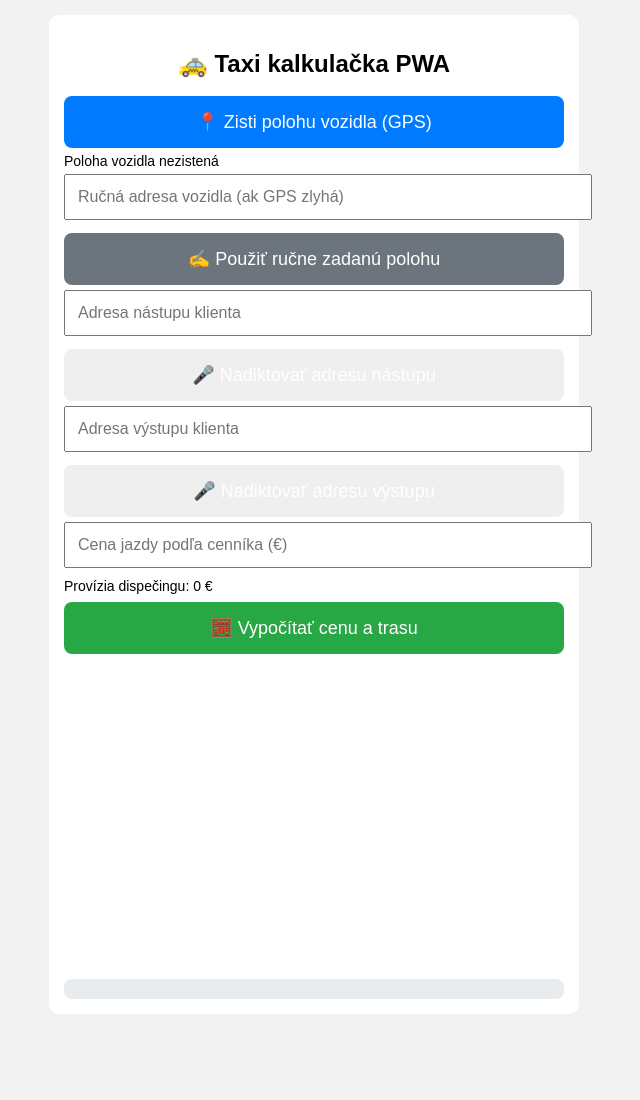
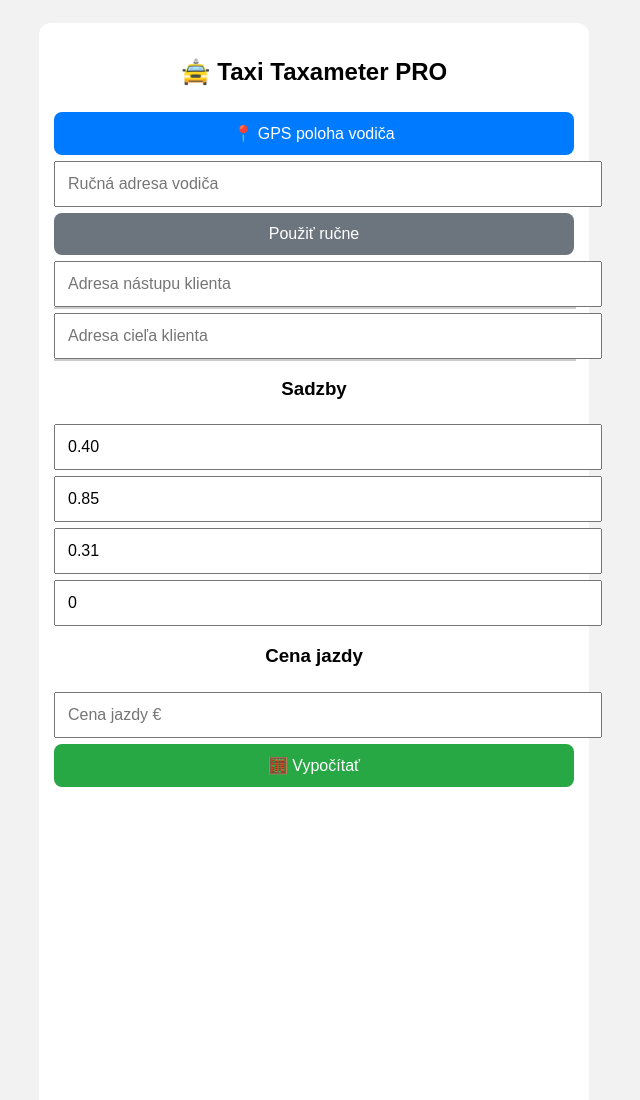
Before and after one commit to x8fwytrnk5-coder/komplettaxikalkulacka, a plain HTML site: page index.html in a window 1280 px wide. Shown: the top 1100 px of the page, without its empty margins (326-966 px from the left). Before the commit the page ends 1029 px from the top, so only its background shows below. Drawn offline with nearby package versions, Linux system fonts and the light colour scheme.

Commit message:
Update title and improve layout for taxi app

```diff
--- a/index.html
+++ b/index.html
@@ -2,51 +2,63 @@
 <html lang="sk">
 <head>
 <meta charset="UTF-8">
-<title>Taxi kalkulačka PWA</title>
+<title>Taxi Taxameter PRO</title>
 <meta name="viewport" content="width=device-width, initial-scale=1.0">
 
-<!-- Inline manifest -->
-<link rel="manifest" href='data:application/json,{"name":"Taxi Kalkulačka","short_name":"Taxi","start_url":"./","display":"standalone","background_color":"#ffffff","theme_color":"#007bff","icons":[{"src":"https://maps.google.com/mapfiles/ms/icons/taxi.png","sizes":"192x192","type":"image/png"},{"src":"https://maps.google.com/mapfiles/ms/icons/taxi.png","sizes":"180x180","type":"image/png"}]}'>
+<link rel="stylesheet" href="https://unpkg.com/leaflet@1.9.4/dist/leaflet.css"/>
 
-<meta name="apple-mobile-web-app-capable" content="yes">
-<meta name="apple-mobile-web-app-title" content="Taxi Kalkulačka">
-<meta name="apple-mobile-web-app-status-bar-style" content="black">
-<link rel="apple-touch-icon" href="https://maps.google.com/mapfiles/ms/icons/taxi.png">
+<style>
+body { font-family: Arial; background:#f2f2f2; padding:15px; }
+.container { max-width:520px; margin:auto; background:#fff; padding:15px; border-radius:12px; }
+h2,h3 { text-align:center; }
+input,button { width:100%; padding:12px; margin-top:6px; font-size:16px; }
+button { border:none; border-radius:8px; color:#fff; }
+.gps { background:#007bff; }
+.calc { background:#28a745; }
+.alt { background:#6c757d; }
+.result { margin-top:15px; padding:12px; background:#e9ecef; border-radius:8px; font-size:16px; }
+.green { color:green; font-weight:bold; }
+.red { color:red; font-weight:bold; }
+#map { height:300px; margin-top:10px; border-radius:8px; }
 
-<link rel="stylesheet" href="https://unpkg.com/leaflet@1.9.4/dist/leaflet.css"/>
-<style>
-body { font-family: Arial; background:#f2f2f2; margin:0; padding:15px; }
-.container { max-width:500px; margin:auto; background:#fff; padding:15px; border-radius:10px; }
-h2 { text-align:center; margin-bottom:10px; }
-button { width:100%; padding:15px; font-size:18px; margin-top:8px; border:none; border-radius:8px; color:white; }
-button.gps { background:#007bff; }
-button.secondary { background:#28a745; }
-button.alt { background:#6c757d; }
-input { width:100%; padding:12px; font-size:16px; margin-top:5px; margin-bottom:5px; }
-.status { font-size:14px; margin-top:5px; }
-.result { margin-top:15px; font-size:18px; background:#e9ecef; padding:10px; border-radius:8px; }
-#map { height:300px; margin-top:10px; border-radius:8px; }
+.autocomplete { position:relative; }
+.suggestions {
+  position:absolute; background:#fff; border:1px solid #ccc;
+  width:100%; z-index:1000; max-height:150px; overflow:auto;
+}
+.suggestions div { padding:6px; cursor:pointer; }
+.suggestions div:hover { background:#eee; }
 </style>
 </head>
+
 <body>
 <div class="container">
-<h2>🚕 Taxi kalkulačka PWA</h2>
+<h2>🚖 Taxi Taxameter PRO</h2>
 
-<button class="gps" onclick="getLocation()">📍 Zisti polohu vozidla (GPS)</button>
-<div class="status" id="locationStatus">Poloha vozidla nezistená</div>
-<input id="manualVehicle" placeholder="Ručná adresa vozidla (ak GPS zlyhá)">
-<button class="alt" onclick="setManualLocation()">✍️ Použiť ručne zadanú polohu</button>
+<button class="gps" onclick="getLocation()">📍 GPS poloha vodiča</button>
+<input id="manualVehicle" placeholder="Ručná adresa vodiča">
+<button class="alt" onclick="setManualLocation()">Použiť ručne</button>
 
+<div class="autocomplete">
 <input id="pickup" placeholder="Adresa nástupu klienta">
-<button onclick="startVoice('pickup')">🎤 Nadiktovať adresu nástupu</button>
+<div id="pickSug" class="suggestions"></div>
+</div>
 
-<input id="dropoff" placeholder="Adresa výstupu klienta">
-<button onclick="startVoice('dropoff')">🎤 Nadiktovať adresu výstupu</button>
+<div class="autocomplete">
+<input id="dropoff" placeholder="Adresa cieľa klienta">
+<div id="dropSug" class="suggestions"></div>
+</div>
 
-<input id="ridePrice" placeholder="Cena jazdy podľa cenníka (€)" type="number" step="0.01">
-<div class="status" id="commissionStatus">Provízia dispečingu: 0 €</div>
+<h3>Sadzby</h3>
+<input id="ratePickup" type="number" step="0.01" value="0.40" placeholder="Sadzba pristavenie €/km">
+<input id="rateKm" type="number" step="0.01" value="0.85" placeholder="Sadzba za 1 km jazdy">
+<input id="costKm" type="number" step="0.01" value="0.31" placeholder="Náklady trasy €/km">
+<input id="extras" type="number" step="0.01" value="0" placeholder="Príplatky €">
 
-<button class="secondary" onclick="calculate()">🧮 Vypočítať cenu a trasu</button>
+<h3>Cena jazdy</h3>
+<input id="ridePrice" type="number" step="0.01" placeholder="Cena jazdy €">
+
+<button class="calc" onclick="calculate()">🧮 Vypočítať</button>
 
 <div id="map"></div>
 <div class="result" id="output"></div>
@@ -54,116 +66,100 @@ input { width:100%; padding:12px; font-size:16px; margin-top:5px; margin-bottom:
 
 <script src="https://unpkg.com/leaflet@1.9.4/dist/leaflet.js"></script>
 <script>
-const PRICE_PER_KM = 0.31;
-const MIN_PRICE = 3.00;
-let vehicleLat, vehicleLng;
-let map, routeLayer;
-let markers = {};
+let vehicle,map,routeLayer;
+let vLat,vLng;
 
-// GPS poloha vozidla
-function getLocation() {
-  navigator.geolocation.getCurrentPosition(pos=>{
-    setVehiclePosition(pos.coords.latitude,pos.coords.longitude,"Poloha vozidla (GPS)");
-  },()=>alert("Nepodarilo sa získať GPS"));
+function getLocation(){
+ navigator.geolocation.getCurrentPosition(p=>{
+  setVehicle(p.coords.latitude,p.coords.longitude);
+ });
 }
 
-// Ručné zadanie polohy
 async function setManualLocation(){
-  const addr=document.getElementById("manualVehicle").value;
-  if(!addr) return alert("Zadaj ručnú adresu vozidla");
-  const geo=await fetch(`https://nominatim.openstreetmap.org/search?format=json&q=${addr}`);
-  const data=await geo.json();
-  if(!data[0]) return alert("Adresa vozidla nenájdená");
-  setVehiclePosition(data[0].lat,data[0].lon,"Ručná poloha vozidla");
+ const a=document.getElementById("manualVehicle").value;
+ const r=await fetch(`https://nominatim.openstreetmap.org/search?format=json&q=${a}`);
+ const d=await r.json();
+ setVehicle(d[0].lat,d[0].lon);
 }
 
-// Nastavenie vozidla na mape
-function setVehiclePosition(lat,lng,label){
-  vehicleLat=lat; vehicleLng=lng;
-  document.getElementById("locationStatus").innerText=label;
+function setVehicle(lat,lng){
+ vLat=lat; vLng=lng;
  if(!map){
   map=L.map('map').setView([lat,lng],13);
   L.tileLayer('https://{s}.tile.openstreetmap.org/{z}/{x}/{y}.png').addTo(map);
  }
-  if(markers.vehicle) map.removeLayer(markers.vehicle);
-  markers.vehicle=L.marker([lat,lng],{icon:L.icon({iconUrl:'https://maps.google.com/mapfiles/ms/icons/blue-dot.png',iconSize:[32,32]})}).addTo(map).bindPopup(label).openPopup();
+ if(vehicle) map.removeLayer(vehicle);
+ vehicle=L.marker([lat,lng]).addTo(map);
 }
 
-// Hlasové zadanie adresy
-function startVoice(field){
-  const rec=new webkitSpeechRecognition();
-  rec.lang="sk-SK";
-  rec.start();
-  rec.onresult=e=>{
-    document.getElementById(field).value=e.results[0][0].transcript;
-  };
+function setupAuto(id,sug){
+ let t;
+ document.getElementById(id).addEventListener("keyup",()=>{
+  clearTimeout(t);
+  t=setTimeout(async()=>{
+   const q=document.getElementById(id).value;
+   if(q.length<3) return;
+   const r=await fetch(`https://nominatim.openstreetmap.org/search?format=json&q=${q}&limit=5`);
+   const d=await r.json();
+   const s=document.getElementById(sug);
+   s.innerHTML="";
+   d.forEach(i=>{
+    const div=document.createElement("div");
+    div.innerText=i.display_name;
+    div.onclick=()=>{ document.getElementById(id).value=i.display_name; s.innerHTML=""; }
+    s.appendChild(div);
+   });
+  },300);
+ });
 }
+setupAuto("pickup","pickSug");
+setupAuto("dropoff","dropSug");
 
-// Výpočet trasy, ceny a provízie
 async function calculate(){
-  if(!vehicleLat) return alert("Najprv nastav polohu vozidla");
-  const pickupAddr=document.getElementById("pickup").value;
-  const dropAddr=document.getElementById("dropoff").value;
-  if(!pickupAddr || !dropAddr) return alert("Zadaj adresu nástupu a výstupu");
+ const pAddr=pickup.value, dAddr=dropoff.value;
+ const pG=await fetch(`https://nominatim.openstreetmap.org/search?format=json&q=${pAddr}`);
+ const dG=await fetch(`https://nominatim.openstreetmap.org/search?format=json&q=${dAddr}`);
+ const p=(await pG.json())[0], d=(await dG.json())[0];
 
-  const pickupGeo=await fetch(`https://nominatim.openstreetmap.org/search?format=json&q=${pickupAddr}`);
-  const pickupData=await pickupGeo.json();
-  if(!pickupData[0]) return alert("Adresa nástupu nenájdená");
-  const pickupLat=pickupData[0].lat;
-  const pickupLng=pickupData[0].lon;
+ const route=await fetch(`https://router.project-osrm.org/route/v1/driving/${vLng},${vLat};${p.lon},${p.lat};${d.lon},${d.lat}?overview=full&geometries=geojson`);
+ const data=await route.json();
 
-  const dropGeo=await fetch(`https://nominatim.openstreetmap.org/search?format=json&q=${dropAddr}`);
-  const dropData=await dropGeo.json();
-  if(!dropData[0]) return alert("Adresa výstupu nenájdená");
-  const dropLat=dropData[0].lat;
-  const dropLng=dropData[0].lon;
+ const kmPickup=data.routes[0].legs[0].distance/1000;
+ const kmRide=data.routes[0].legs[1].distance/1000;
+ const totalKm=kmPickup+kmRide;
 
-  // Markery
-  if(markers.pickup) map.removeLayer(markers.pickup);
-  if(markers.dropoff) map.removeLayer(markers.dropoff);
-  markers.pickup=L.marker([pickupLat,pickupLng],{icon:L.icon({iconUrl:'https://maps.google.com/mapfiles/ms/icons/green-dot.png',iconSize:[32,32]})}).addTo(map).bindPopup("Miesto nástupu").openPopup();
-  markers.dropoff=L.marker([dropLat,dropLng],{icon:L.icon({iconUrl:'https://maps.google.com/mapfiles/ms/icons/red-dot.png',iconSize:[32,32]})}).addTo(map).bindPopup("Miesto výstupu").openPopup();
+ const rateP=+ratePickup.value;
+ const rateK=+rateKm.value;
+ const costKmVal=+costKm.value;
+ const extrasVal=+extras.value;
+ const ridePrice=+ridePrice.value;
 
-  // Route
-  const route=await fetch(`https://router.project-osrm.org/route/v1/driving/${vehicleLng},${vehicleLat};${pickupLng},${pickupLat};${dropLng},${dropLat}?overview=full&geometries=geojson`);
-  const routeData=await route.json();
-  const distanceKm=routeData.routes[0].distance/1000;
-  const durationMin=routeData.routes[0].duration/60;
-  const price=Math.max(distanceKm*PRICE_PER_KM,MIN_PRICE).toFixed(2);
+ const calcPrice=(kmPickup*rateP + kmRide*rateK + extrasVal);
+ const costs=(totalKm*costKmVal);
 
-  const ridePrice=parseFloat(document.getElementById("ridePrice").value)||0;
-  const commission=ridePrice*0.25 + ridePrice*0.23;
-  document.getElementById("commissionStatus").innerHTML=`Provízia dispečingu: <b>${commission.toFixed(2)} €</b>`;
+ const commission=ridePrice*0.25;
+ const vat=commission*0.23;
+ const dispatchCosts=commission+vat;
 
-  const totalPrice=parseFloat(price)+commission;
-  let totalColor = totalPrice>ridePrice ? 'red':'green';
+ const finalCosts=costs+dispatchCosts;
+ const cls = ridePrice>=finalCosts ? "green" : "red";
 
-  document.getElementById("output").innerHTML=`
-    📏 Vzdialenosť: ${distanceKm.toFixed(2)} km<br>
-    ⏱️ Čas: ${durationMin.toFixed(0)} min<br>
-    💶 Náklady z trasy: <b>${price} €</b><br>
-    💵 Cena jazdy podľa cenníka: <b>${ridePrice.toFixed(2)} €</b><br>
-    🏢 Provízia dispečingu (25% + DPH): <b>${commission.toFixed(2)} €</b><br>
-    🔹 Celková suma (náklady + provízia): <b style="color:${totalColor};">${totalPrice.toFixed(2)} €</b>
+ output.innerHTML=`
+📏 Km pristavenie: ${kmPickup.toFixed(2)}<br>
+📏 Km jazda: ${kmRide.toFixed(2)}<br><br>
+
+💶 Vypočítaná cena: ${calcPrice.toFixed(2)} €<br>
+💵 Cena jazdy: ${ridePrice.toFixed(2)} €<br>
+🏷️ Provízia 25 %: ${commission.toFixed(2)} €<br>
+🧾 DPH 23 % z provízie: ${vat.toFixed(2)} €<br>
+📉 Náklady spolu: ${finalCosts.toFixed(2)} €<br><br>
+
+<strong class="${cls}">Výsledok: ${(ridePrice-finalCosts).toFixed(2)} €</strong>
 `;
 
  if(routeLayer) map.removeLayer(routeLayer);
-  routeLayer=L.geoJSON(routeData.routes[0].geometry).addTo(map);
+ routeLayer=L.geoJSON(data.routes[0].geometry).addTo(map);
  map.fitBounds(routeLayer.getBounds());
-}
-
-// Inline Service Worker
-if('serviceWorker' in navigator){
-  const swCode = `
-  self.addEventListener('install', e=>{
-    e.waitUntil(caches.open('taxi-cache').then(cache=>cache.addAll(['./'])));
-  });
-  self.addEventListener('fetch', e=>{
-    e.respondWith(caches.match(e.request).then(r=>r||fetch(e.request)));
-  });
-  `;
-  const blob = new Blob([swCode], {type: 'application/javascript'});
-  navigator.serviceWorker.register(URL.createObjectURL(blob));
 }
 </script>
 </body>
```
Lines whose indentation alone changed are shown as unchanged.
